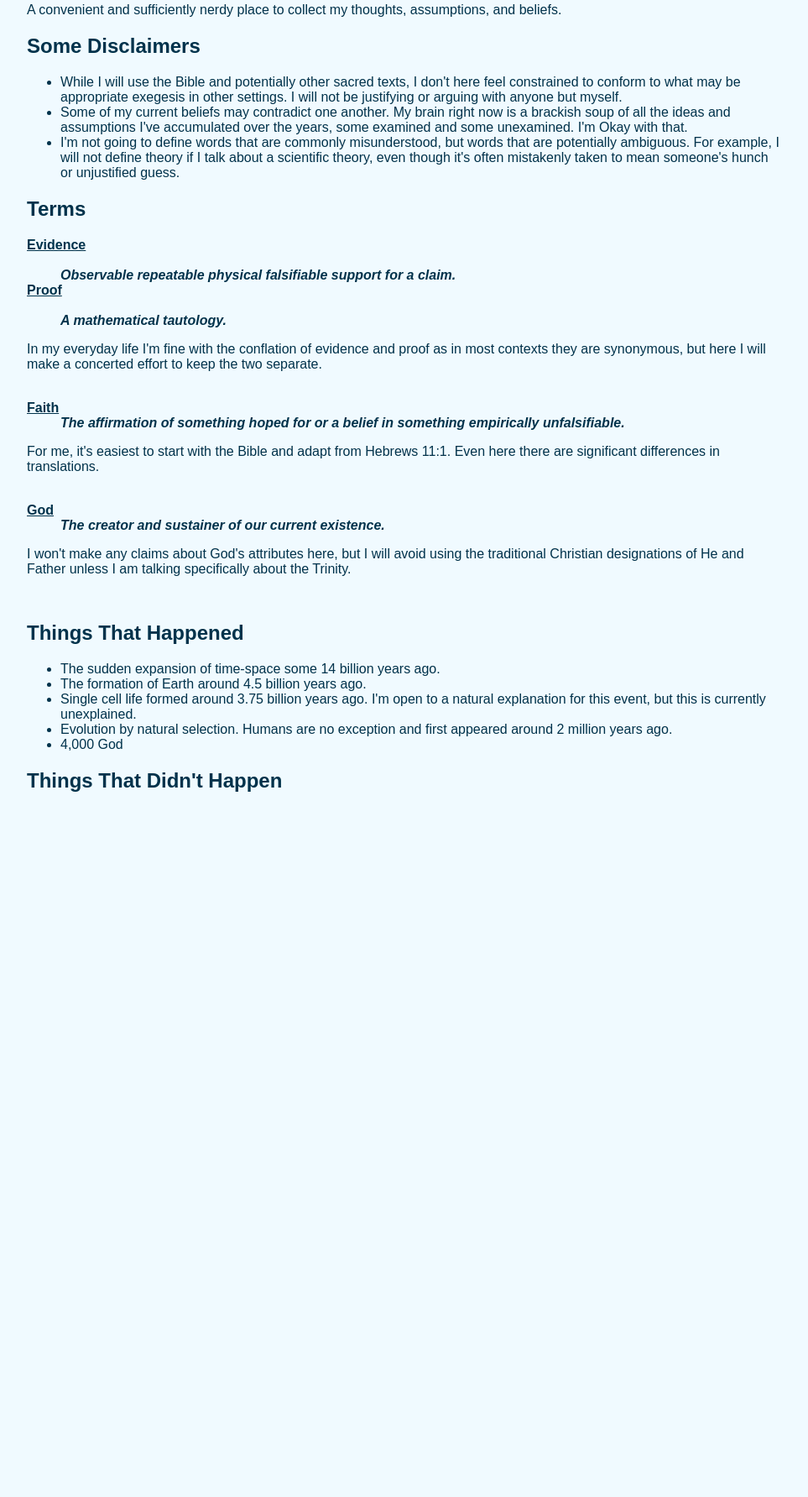
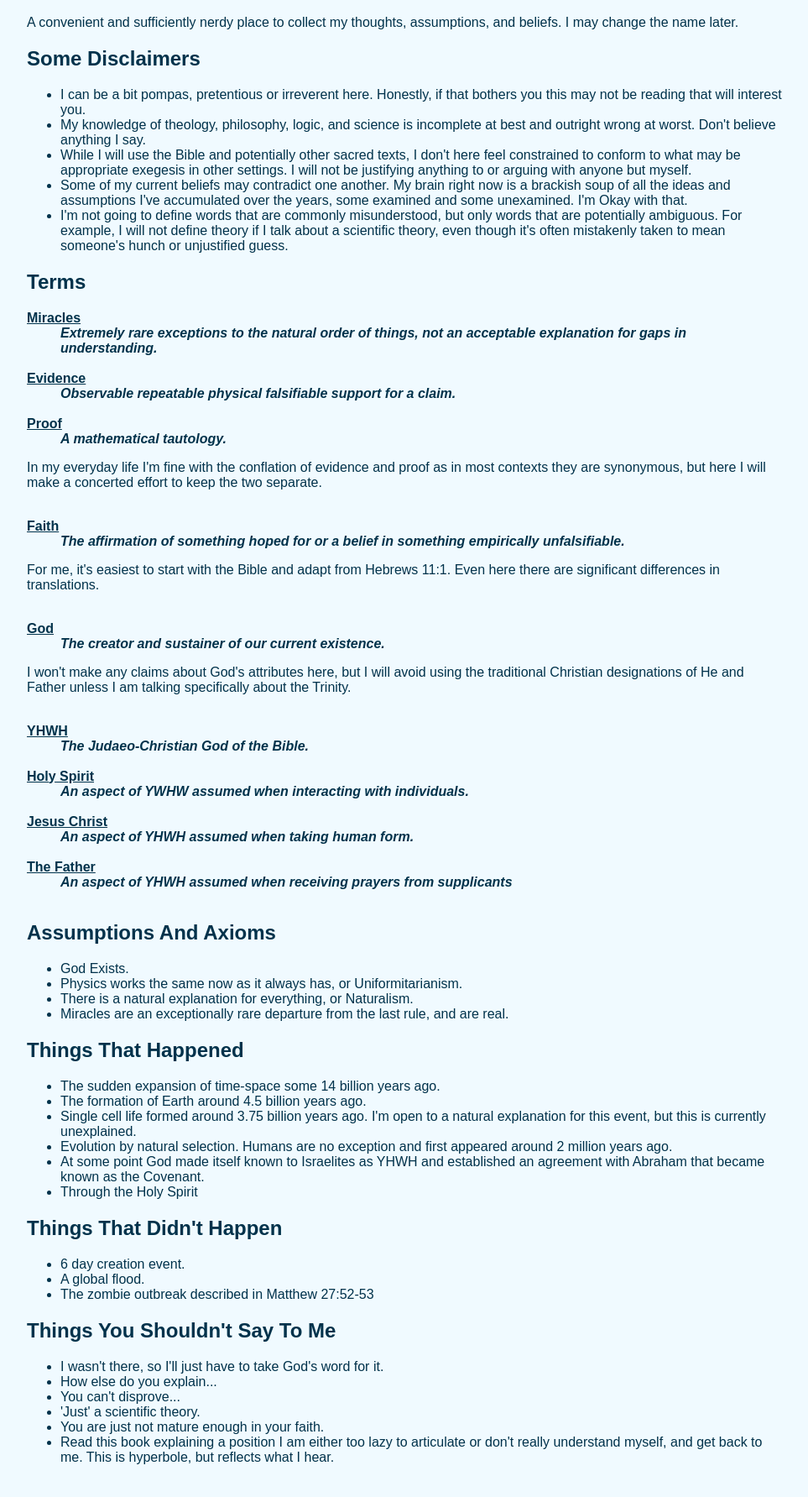
Before and after one commit to Aaron-Deimund/Pragmatic-Theism, a plain HTML site: page index.html in a window 1280 px wide. Shown: the part 77-1860 px from the top of the page at 84% size, without its empty margins (158-1121 px from the left). Before the commit the page ends 1041 px from the top, so only its background shows below. Drawn offline with Linux system fonts and the light colour scheme.

Commit message:
Doing work. Sheesh!

```diff
--- a/index.html
+++ b/index.html
@@ -11,31 +11,39 @@
 
 <body>
     <h1>Pragmatic-Theism</h1>
-    <p>A convenient and sufficiently nerdy place to collect my thoughts, assumptions, and beliefs.</p>
+    <p>A convenient and sufficiently nerdy place to collect my thoughts, assumptions, and beliefs. I may change the name
+        later.</p>
 
     <h2>Some Disclaimers</h2>
+
     <ul>
+        <li>I can be a bit pompas, pretentious or irreverent here. Honestly, if that bothers you this may not be reading
+            that will interest you.</li>
+        <li>My knowledge of theology, philosophy, logic, and science is incomplete at best and outright wrong at worst.
+            Don't believe anything I say.</li>
         <li>While I will use the Bible and potentially other sacred texts, I don't here feel constrained to conform to
-            what may be appropriate exegesis in other settings. I will not be justifying or arguing with anyone but
-            myself.
-        </li>
+            what may be appropriate exegesis in other settings. I will not be justifying anything to or arguing with
+            anyone but myself.</li>
         <li>Some of my current beliefs may contradict one another. My brain right now is a brackish soup of all the
             ideas and assumptions I've accumulated over the years, some examined and some unexamined. I'm Okay with
-            that.
-        </li>
-        <li>I'm not going to define words that are commonly misunderstood, but words that are potentially ambiguous. For
-            example, I will not define theory if I talk about a scientific theory, even though it's often mistakenly
-            taken to mean someone's hunch or unjustified guess.
-        </li>
+            that.</li>
+        <li>I'm not going to define words that are commonly misunderstood, but only words that are potentially
+            ambiguous. For example, I will not define theory if I talk about a scientific theory, even though it's often
+            mistakenly taken to mean someone's hunch or unjustified guess.</li>
     </ul>
+
     <h2>Terms</h2>
-    <dt>Evidence</dt>
+
+    <dt>Miracles</dt>
+    <dd>Extremely rare exceptions to the natural order of things, not an acceptable explanation for gaps in
+        understanding.</dd>
     <br>
 
+    <dt>Evidence</dt>
     <dd>Observable repeatable physical falsifiable support for a claim.</dd>
-    <dt>Proof</dt>
     <br>
 
+    <dt>Proof</dt>
     <dd>A mathematical tautology.</dd>
     <p>In my everyday life I'm fine with the conflation of evidence and proof as in most contexts they are synonymous,
         but here I will make a concerted effort to keep the two separate.
@@ -52,23 +60,64 @@
     <dt>God</dt>
     <dd>The creator and sustainer of our current existence.</dd>
     <p>I won't make any claims about God's attributes here, but I will avoid using the traditional Christian
-        designations
-        of He and Father unless I am talking specifically about the Trinity.
+        designations of He and Father unless I am talking specifically about the Trinity.
     </p>
     <br>
+
+    <dt>YHWH</dt>
+    <dd>The Judaeo-Christian God of the Bible.</dd>
+    <br>
+
+    <dt>Holy Spirit</dt>
+    <dd>An aspect of YWHW assumed when interacting with individuals.</dd>
+    <br>
+
+    <dt>Jesus Christ</dt>
+    <dd>An aspect of YHWH assumed when taking human form.</dd>
+    <br>
+
+    <dt>The Father</dt>
+    <dd>An aspect of YHWH assumed when receiving prayers from supplicants</dd>
+    <br>
+
+
+    <h2>Assumptions And Axioms</h2>
+    <ul>
+        <li>God Exists.</li>
+        <li>Physics works the same now as it always has, or Uniformitarianism.</li>
+        <li>There is a natural explanation for everything, or Naturalism.</li>
+        <li>Miracles are an exceptionally rare departure from the last rule, and are real.</li>
+    </ul>
 
     <h2>Things That Happened</h2>
     <ul>
         <li>The sudden expansion of time-space some 14 billion years ago.</li>
         <li>The formation of Earth around 4.5 billion years ago.</li>
         <li>Single cell life formed around 3.75 billion years ago. I'm open to a natural explanation for this event, but
-            this is
-            currently unexplained.
+            this is currently unexplained.
         </li>
         <li>Evolution by natural selection. Humans are no exception and first appeared around 2 million years ago.</li>
-        <li>4,000 God</li>
+        <li>At some point God made itself known to Israelites as YHWH and established an agreement with Abraham that
+            became known as the Covenant.</li>
+        <li>Through the Holy Spirit</li>
     </ul>
     <h2>Things That Didn't Happen</h2>
+    <ul>
+        <li>6 day creation event.</li>
+        <li>A global flood.</li>
+        <li>The zombie outbreak described in Matthew 27:52-53</li>
+    </ul>
+    <h2>Things You Shouldn't Say To Me</h2>
+    <ul>
+        <li>I wasn't there, so I'll just have to take God's word for it.</li>
+        <li>How else do you explain...</li>
+        <li>You can't disprove...</li>
+        <li>'Just' a scientific theory.</li>
+        <li>You are just not mature enough in your faith.</li>
+        <li>Read this book explaining a position I am either too lazy to articulate or don't really understand myself,
+            and get back to me. This is hyperbole, but reflects what I hear.</li>
+    </ul>
+
 </body>
 
 </html>
--- a/style.css
+++ b/style.css
@@ -8,7 +8,8 @@
 body{
     font-family: sans-serif;
     max-width: 900px;
-    margin: auto;
+    margin: 0 auto 50px;
+    padding: 15px;
     background:var(--body-background);
     color: var(--body-text-color);
 
```
Also changed, not shown: 1 other file.
